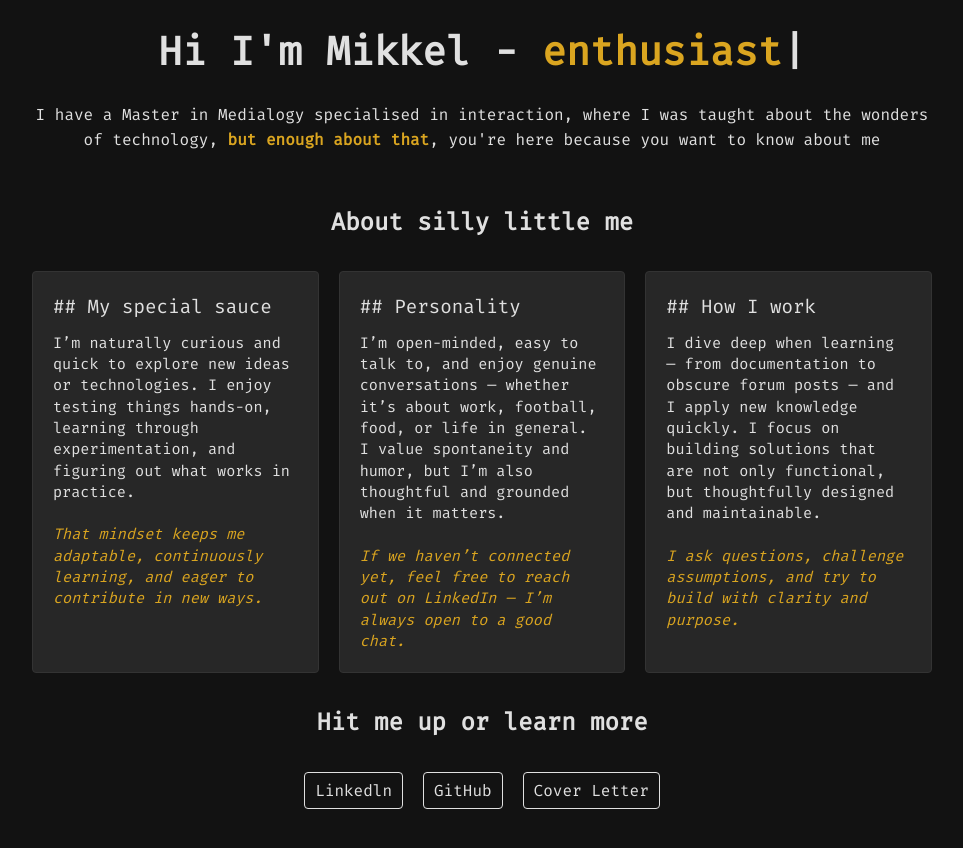
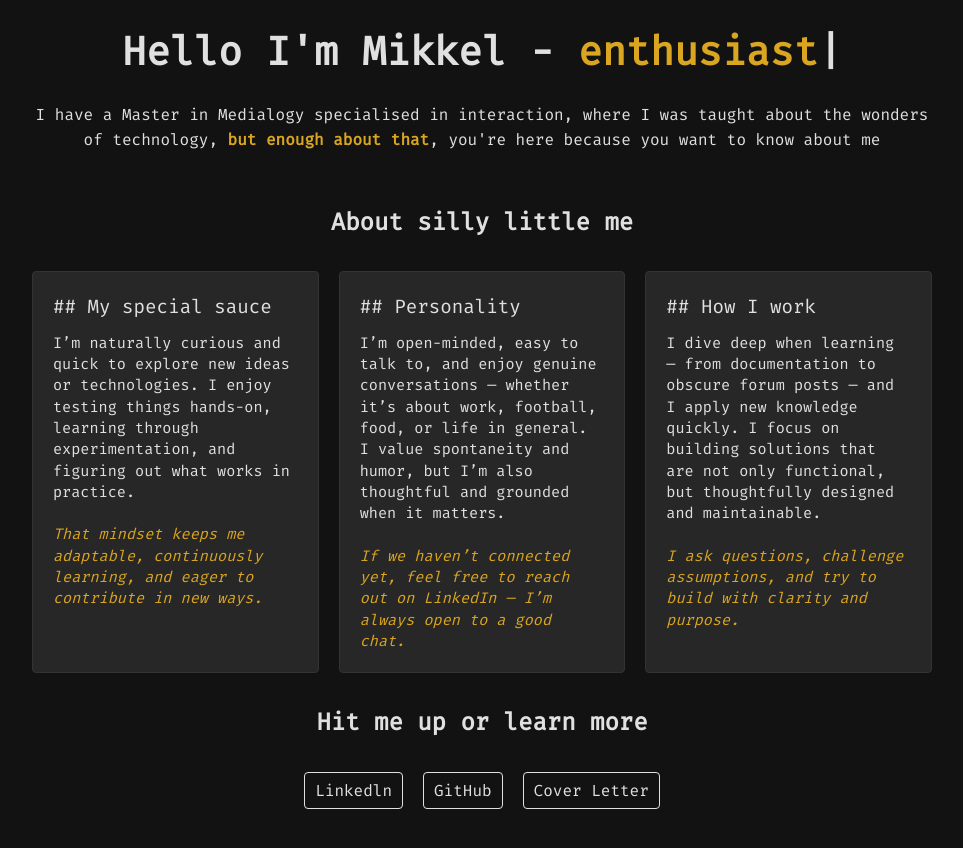
Before and after one commit to mikk8718/mikk8718.github.io, a website: page index.html in a window 1280 px wide. Shown: the whole page, without its empty margins (158-1121 px from the left). Drawn offline with Linux system fonts and the light colour scheme.

Commit message:
Update index.html

```diff
--- a/index.html
+++ b/index.html
@@ -140,7 +140,7 @@
 <body>
   <div class="container">
     <section class="hero">
-      <span class="heading">Hi I'm Mikkel - <span class="typed-text"></span><span class="cursor">|</span></span>
+      <span class="heading">Hello I'm Mikkel - <span class="typed-text"></span><span class="cursor">|</span></span>
 
       <p>I have a Master in Medialogy specialised in interaction, where I was taught about the
         wonders of technology, <span class="special">but enough about that</span>, you're here because you want to know
```
